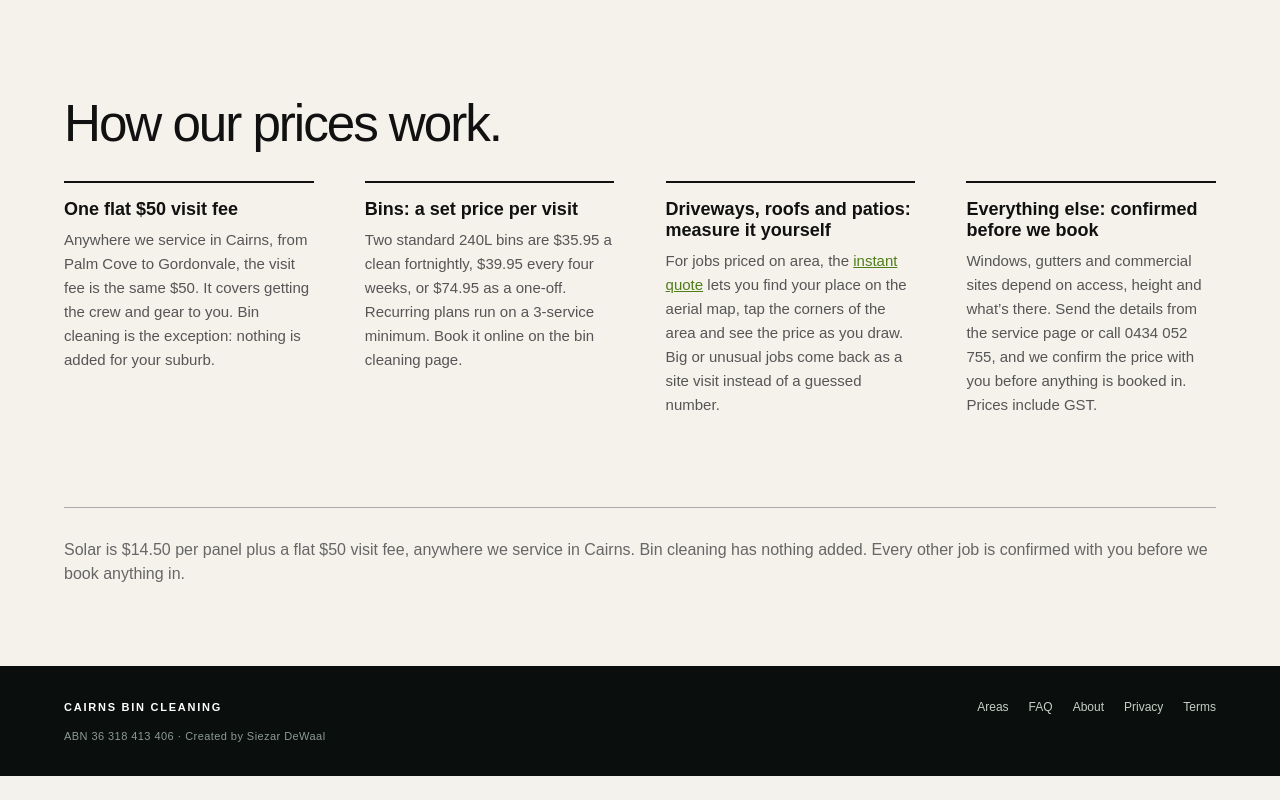
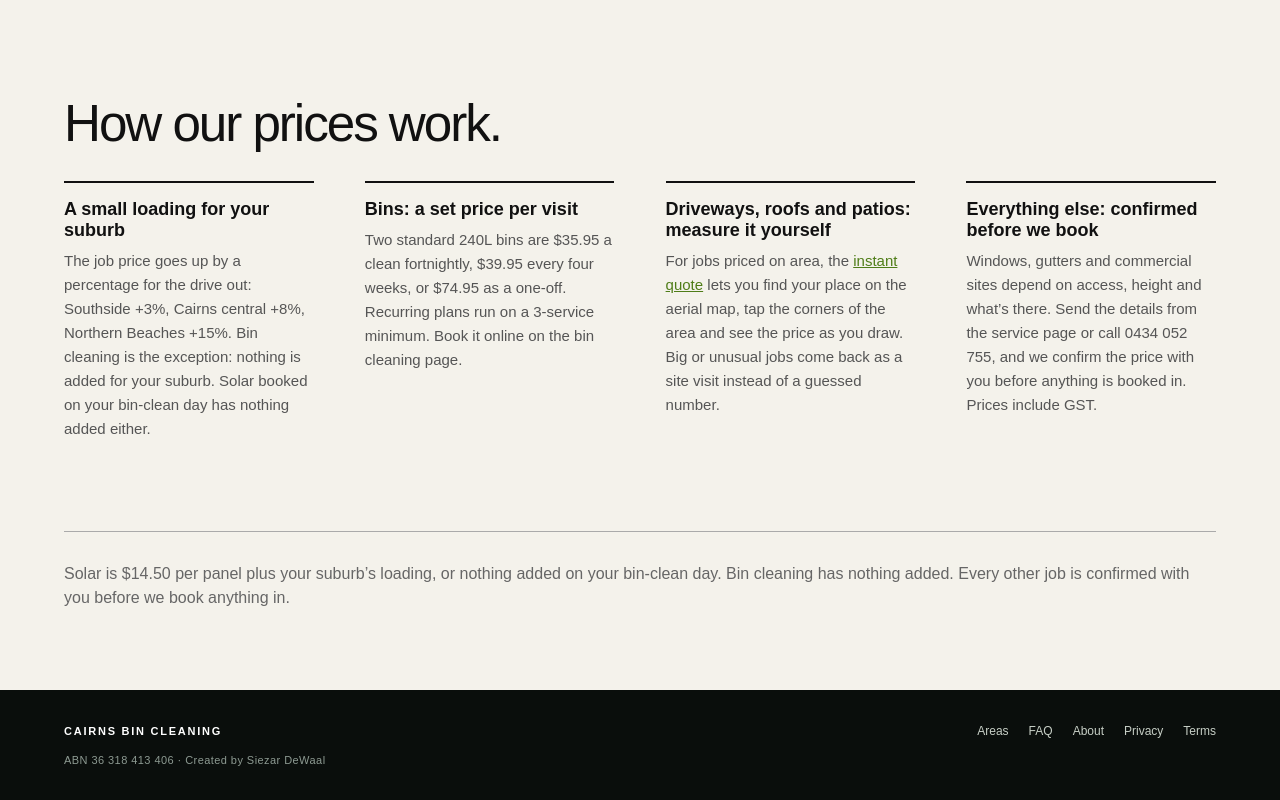
Before and after one commit to CairnsBinCleaning/CBC, a Next.js app: page /prices in a window 1280 px wide. Shown: the part 1811-2611 px from the top of the page. Before the commit the page ends 2587 px from the top, so only its background shows below. Built offline with nearby package versions, Linux system fonts and the light colour scheme; no server answers.

Commit message:
Update page.tsx

```diff
--- a/app/prices/page.tsx
+++ b/app/prices/page.tsx
@@ -1,6 +1,7 @@
 import type { Metadata } from "next";
 import Link from "next/link";
 import { services } from "../../lib/services";
+import { loadingSummary } from "../../lib/pricing";
 
 export const metadata: Metadata = {
   title: "Prices | Cairns Bin Cleaning",
@@ -46,11 +47,12 @@ export default function Prices() {
       <section className="priceHow">
         <h2>How our prices work.</h2>
         <div>
-          <h3>One flat $50 visit fee</h3>
+          <h3>A small loading for your suburb</h3>
           <p>
-            Anywhere we service in Cairns, from Palm Cove to Gordonvale, the
-            visit fee is the same $50. It covers getting the crew and gear to
-            you. Bin cleaning is the exception: nothing is added for your suburb.
+            The job price goes up by a percentage for the drive out:{" "}
+            {loadingSummary()}. Bin cleaning is the exception: nothing is added
+            for your suburb. Solar booked on your bin-clean day has nothing
+            added either.
           </p>
         </div>
         <div>
@@ -81,10 +83,10 @@ export default function Prices() {
         </div>
       </section>
       <p className="priceNote">
-        Solar is $14.50 per panel plus a flat $50 visit fee,
-        anywhere we service in Cairns. Bin cleaning has nothing
-        added. Every other job is confirmed with you before we
-        book anything in.
+        Solar is $14.50 per panel plus your suburb&rsquo;s
+        loading, or nothing added on your bin-clean day. Bin
+        cleaning has nothing added. Every other job is confirmed
+        with you before we book anything in.
       </p>
 
       <footer className="service-footer">
```
